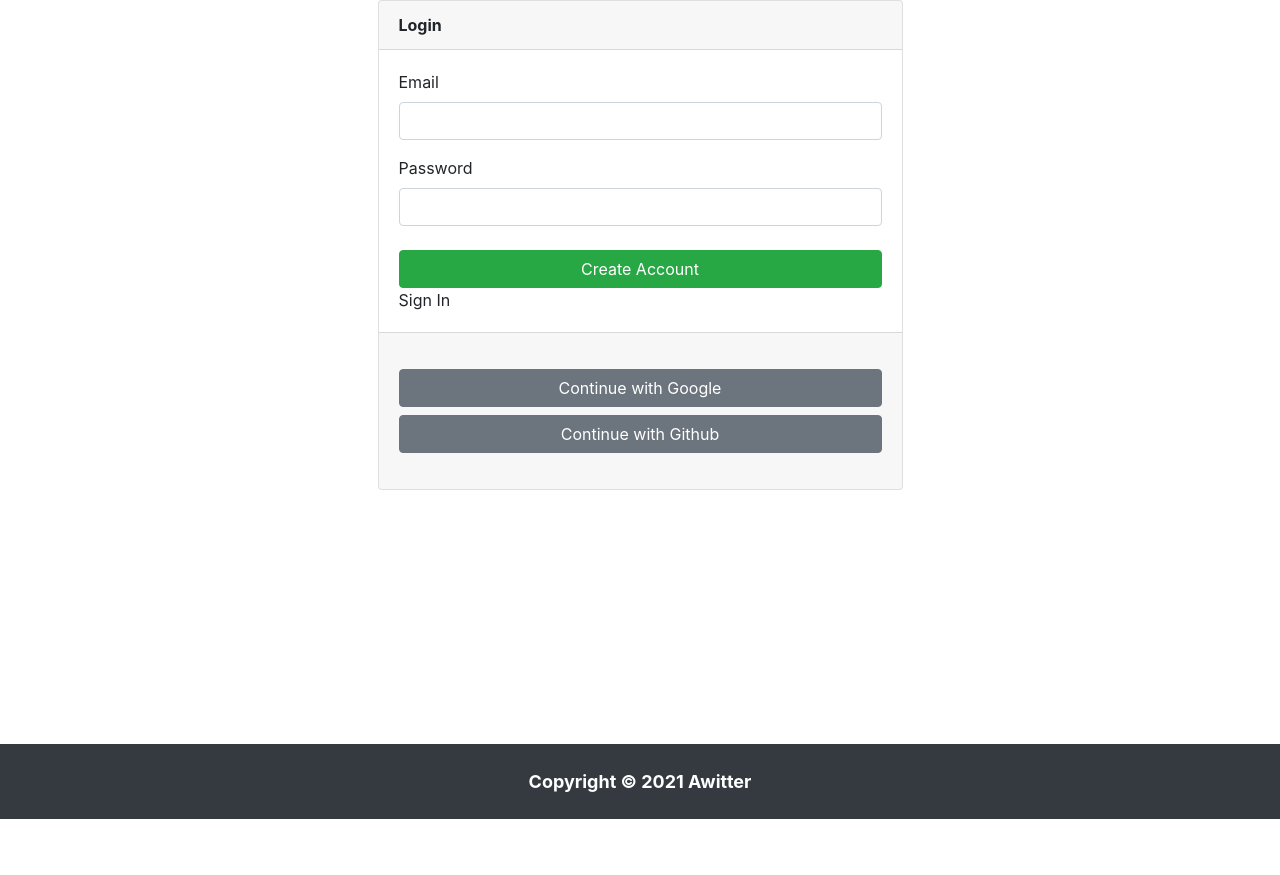
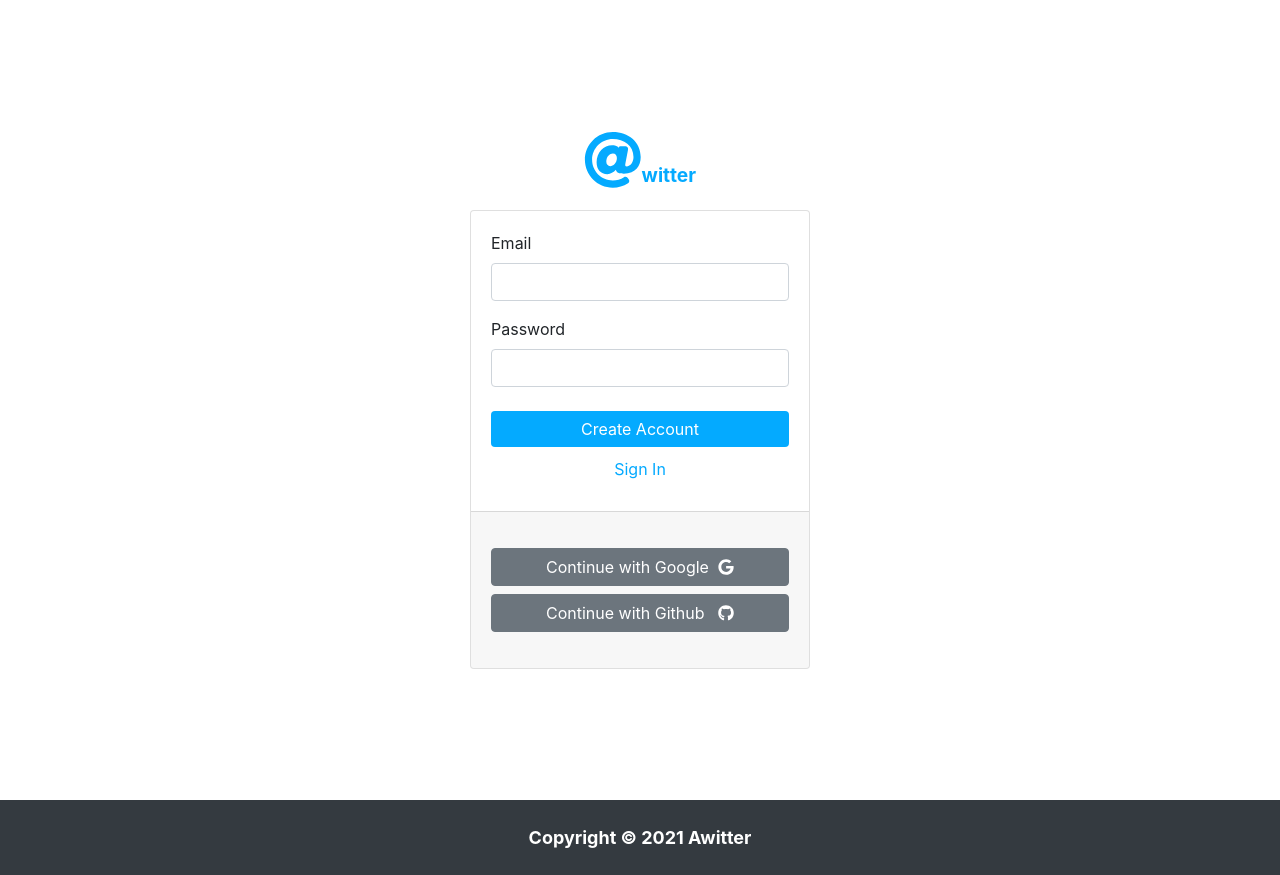
Before and after one commit to aidenkimgj/awitter, a React (Create React App) app: page /#/ in a window 1280 px wide. Before the commit the page ends 819 px from the top, so only its background shows below. Built offline with nearby package versions, Linux system fonts and the light colour scheme; no server answers.

Commit message:
Styling login component

```diff
--- a/src/assets/scss/_auth.scss
+++ b/src/assets/scss/_auth.scss
@@ -1,3 +1,37 @@
-.login {
-  // margin-top: 15%;
+.login-container {
+  height: 100vh;
+  display: flex;
+  flex-direction: row;
+  align-items: center;
+
+  .main-icon {
+    text-align: center;
+    margin-bottom: 20px;
+
+    span {
+      font-size: larger;
+      font-weight: bold;
+      color: #04aaff;
+    }
+  }
+
+  .create {
+    background-color: #04aaff;
+    border-style: none;
+    &:hover {
+      background-color: #0896dd;
+      border-style: none;
+    }
+  }
+
+  .toggle-auth {
+    margin: 10px;
+    display: block;
+    text-align: center;
+
+    span {
+      color: #04aaff;
+      cursor: pointer;
+    }
+  }
 }
--- a/src/components/AuthForm.jsx
+++ b/src/components/AuthForm.jsx
@@ -73,10 +73,12 @@ const AuthForm = () => {
         <Button block className="mt-4 create">
           {newAccount ? 'Create Account' : 'Login'}
         </Button>
+        <div className="toggle-auth">
+          <span onClick={toggleHandler}>
+            {newAccount ? 'Sign In' : 'Create Account'}
+          </span>
+        </div>
       </Form>
-      <span onClick={toggleHandler}>
-        {newAccount ? 'Sign In' : 'Create Account'}
-      </span>
     </>
   );
 };
--- a/src/routes/Auth.jsx
+++ b/src/routes/Auth.jsx
@@ -1,59 +1,13 @@
-import React, { useState } from 'react';
-import {
-  Alert,
-  Card,
-  CardBody,
-  CardFooter,
-  CardHeader,
-  Col,
-  Form,
-  FormGroup,
-  Input,
-  Label,
-  Button,
-} from 'reactstrap';
+import React from 'react';
+import { Card, CardBody, CardFooter, Col, Button } from 'reactstrap';
+import AuthForm from '../components/AuthForm';
 import firebaseInstance, { authService } from '../fbInstance';
+import { FontAwesomeIcon } from '@fortawesome/react-fontawesome';
+import { faAt } from '@fortawesome/free-solid-svg-icons';
+import { faGoogle } from '@fortawesome/free-brands-svg-icons';
+import { faGithub } from '@fortawesome/free-brands-svg-icons';
 
 const Auth = () => {
-  const [email, setEmail] = useState('');
-  const [password, setPassword] = useState('');
-  const [newAccount, setNewAccount] = useState(true);
-  const [error, setError] = useState('');
-
-  const onChange = e => {
-    const {
-      target: { name, value },
-    } = e;
-    if (name === 'email') {
-      setEmail(value);
-    } else if (name === 'password') {
-      setPassword(value);
-    }
-  };
-
-  const onSubmit = async e => {
-    e.preventDefault();
-    let data;
-    try {
-      if (newAccount) {
-        //Create Account
-        data = await authService.createUserWithEmailAndPassword(
-          email,
-          password
-        );
-      } else {
-        // Login
-        data = await authService.signInWithEmailAndPassword(email, password);
-      }
-      console.log(data);
-    } catch (error) {
-      console.error(error);
-      setError(error.message);
-    }
-  };
-
-  const toggleHandler = () => setNewAccount(!newAccount);
-
   const onSocialClick = async e => {
     const {
       target: { name },
@@ -70,46 +24,21 @@ const Auth = () => {
 
   return (
     <>
-      <Col sm="12" md={{ size: 6, offset: 3 }} className="login">
+      <div className="login-container">
+        <Col sm="12" md={{ size: 4, offset: 4 }}>
+          <div className="main-icon">
+            <span>
+              <FontAwesomeIcon icon={faAt} size="3x" />
+              witter
+            </span>
+          </div>
+
           <Card>
-          <CardHeader id="card-header">
+            {/* <CardHeader id="card-header">
               <strong>Login</strong>
-          </CardHeader>
+            </CardHeader> */}
             <CardBody>
-            <Form onSubmit={onSubmit}>
-              {error ? <Alert color="danger">{error}</Alert> : ''}
-              <FormGroup>
-                <Label for="title">Email</Label>
-                <Input
-                  type="email"
-                  name="email"
-                  id="email"
-                  value={email}
-                  className="form-control mb-2"
-                  required
-                  onChange={onChange}
-                />
-              </FormGroup>
-              <FormGroup>
-                <Label for="title">Password</Label>
-                <Input
-                  type="password"
-                  name="password"
-                  id="password"
-                  value={password}
-                  className="form-control"
-                  required
-                  onChange={onChange}
-                />
-              </FormGroup>
-
-              <Button color="success" block className="mt-4">
-                {newAccount ? 'Create Account' : 'Login'}
-              </Button>
-            </Form>
-            <span onClick={toggleHandler}>
-              {newAccount ? 'Sign In' : 'Create Account'}
-            </span>
+              <AuthForm />
             </CardBody>
             <CardFooter>
               <Button
@@ -118,7 +47,8 @@ const Auth = () => {
                 className="mt-4"
                 onClick={onSocialClick}
               >
-              Continue with Google
+                Continue with Google &nbsp;
+                <FontAwesomeIcon icon={faGoogle} />
               </Button>
               <Button
                 block
@@ -126,11 +56,13 @@ const Auth = () => {
                 className="mb-4"
                 onClick={onSocialClick}
               >
-              Continue with Github
+                Continue with Github &nbsp;&nbsp;
+                <FontAwesomeIcon icon={faGithub} />
               </Button>
             </CardFooter>
           </Card>
         </Col>
+      </div>
     </>
   );
 };
```
Lines whose indentation alone changed are shown as unchanged.
